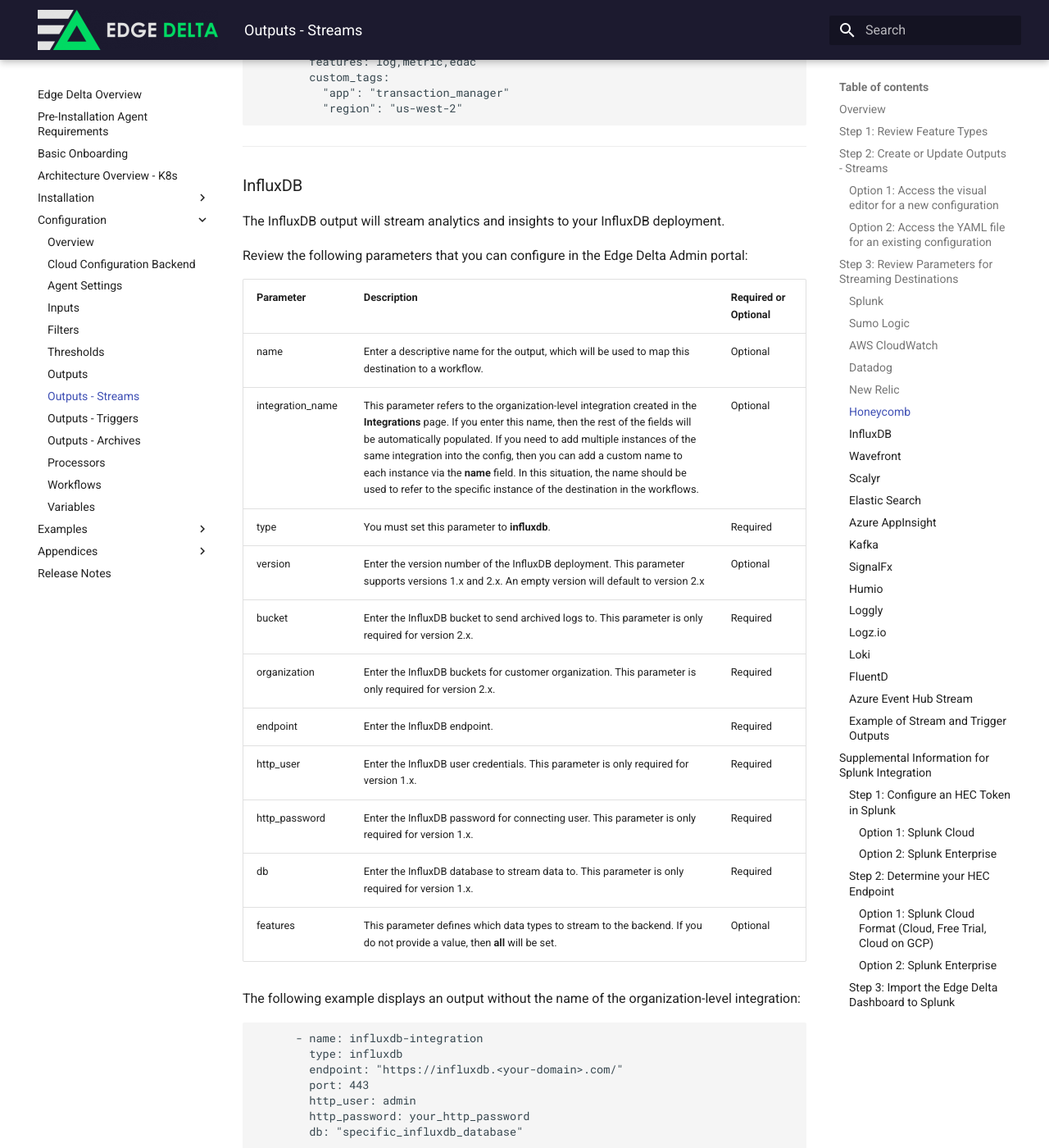
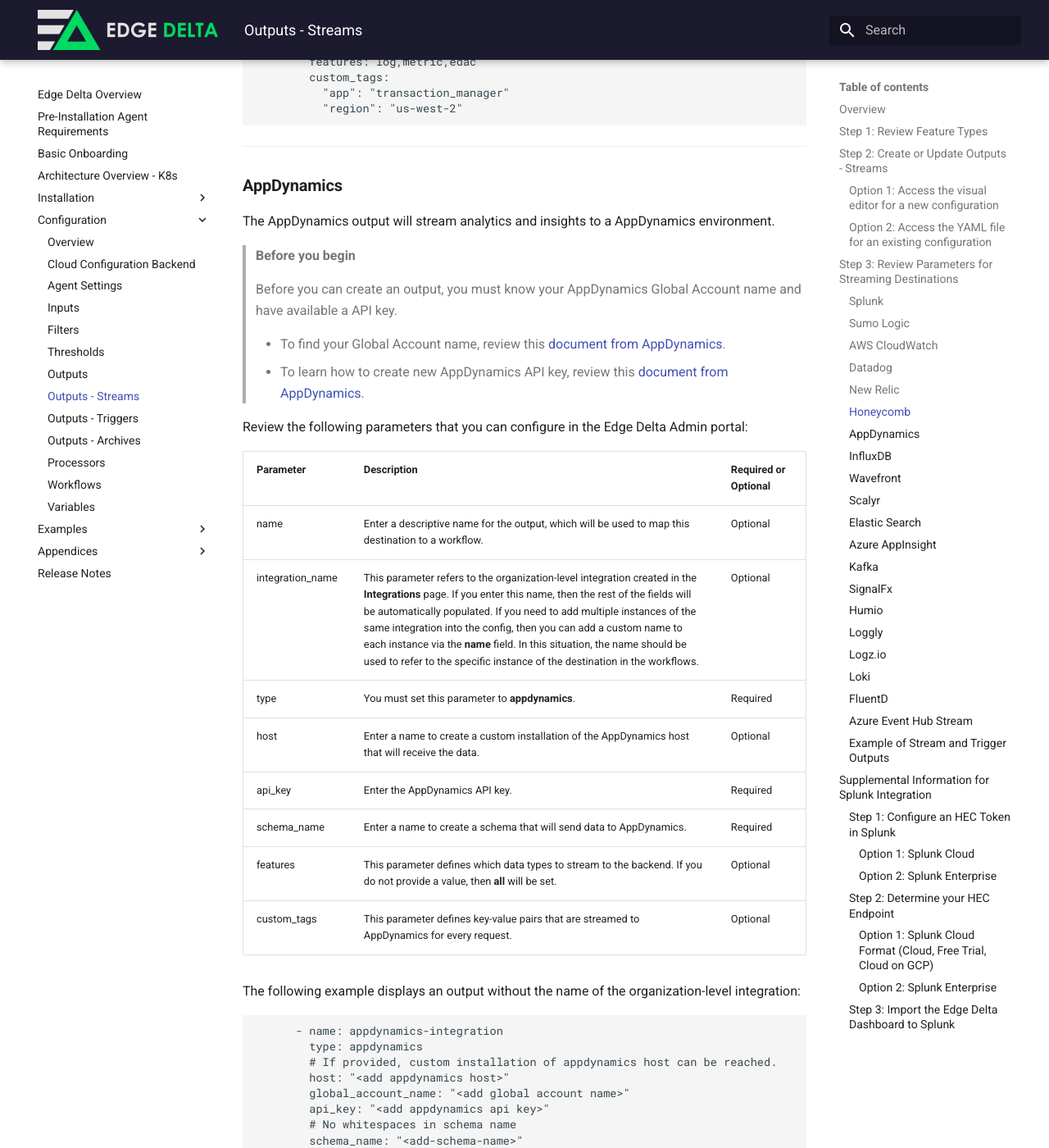
Before and after one commit to edgedelta/docs, an MkDocs documentation site: the page built from docs/configuration/outputs-streams.md, in a window 1280 px wide and 1400 px high, scrolled down 10015 px. Shown: the whole window at 82% size. Built offline with MkDocs 1.6.1 and Material for MkDocs 9.7.7, drawn with Linux system fonts in a browser that asks for light colours; some of the changed text lies outside the part shown.

Commit message:
appdynamics documentation added

````diff
--- a/docs/configuration/outputs-streams.md
+++ b/docs/configuration/outputs-streams.md
@@ -348,6 +348,49 @@ The following example displays an output without the name of the organization-le
         # No whitespaces in dataset name
         dataset_name: "<add-dataset-name>"
         unpacking: false
+        features: log,metric,edac
+        custom_tags:
+          "app": "transaction_manager"
+          "region": "us-west-2"
+```
+
+***
+
+### **AppDynamics**
+
+The AppDynamics output will stream analytics and insights to a AppDynamics environment.
+
+> **Before you begin**
+>
+> Before you can create an output, you must know your AppDynamics Global Account name and have available a API key.
+>
+>   * To find your Global Account name, review this [document from AppDynamics](https://docs.appdynamics.com/21.1/en/application-monitoring/install-app-server-agents/agent-to-controller-connections#Agent-to-ControllerConnections-findaccountFindYourAccountNameandAccessKey).
+>   * To learn how to create new AppDynamics API key, review this [document from AppDynamics](https://docs.appdynamics.com/21.2/en/analytics/deploy-analytics-with-the-analytics-agent/analytics-and-data-security/manage-api-keys#ManageAPIKeys-CreateAPIKeys).
+
+Review the following parameters that you can configure in the Edge Delta Admin portal:
+
+| Parameter | Description | Required or Optional |
+| :--- | :--- | :--- |
+| name | Enter a descriptive name for the output, which will be used to map this destination to a workflow. | Optional |
+| integration\_name | This parameter refers to the organization-level integration created in the **Integrations** page. If you enter this name, then the rest of the fields will be automatically populated. If you need to add multiple instances of the same integration into the config, then you can add a custom name to each instance via the **name** field. In this situation, the name should be used to refer to the specific instance of the destination in the workflows.  | Optional |
+| type | You must set this parameter to **appdynamics**. | Required |
+| host | Enter a name to create a custom installation of the AppDynamics host that will receive the data. | Optional |
+| api\_key | Enter the AppDynamics API key. | Required |
+| schema\_name | Enter a name to create a schema that will send data to AppDynamics. | Required |
+| features | This parameter defines which data types to stream to the backend. If you do not provide a value, then **all** will be set.  | Optional |
+| custom\_tags | This parameter defines key-value pairs that are streamed to AppDynamics for every request. | Optional |
+
+The following example displays an output without the name of the organization-level integration:
+
+```yaml
+      - name: appdynamics-integration
+        type: appdynamics
+        # If provided, custom installation of appdynamics host can be reached.
+        host: "<add appdynamics host>"
+        global_account_name: "<add global account name>"
+        api_key: "<add appdynamics api key>"
+        # No whitespaces in schema name
+        schema_name: "<add-schema-name>"
         features: log,metric,edac
         custom_tags:
           "app": "transaction_manager"
````
